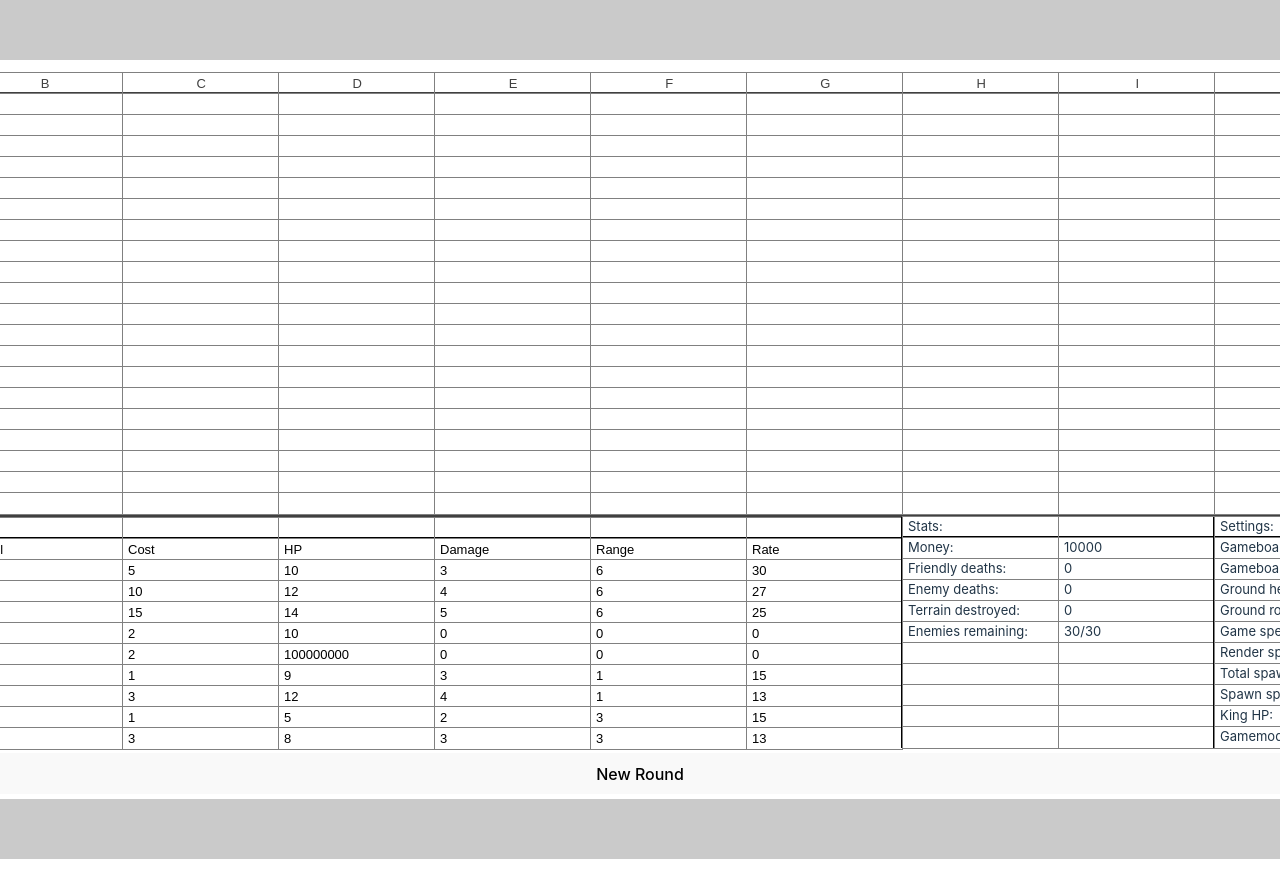
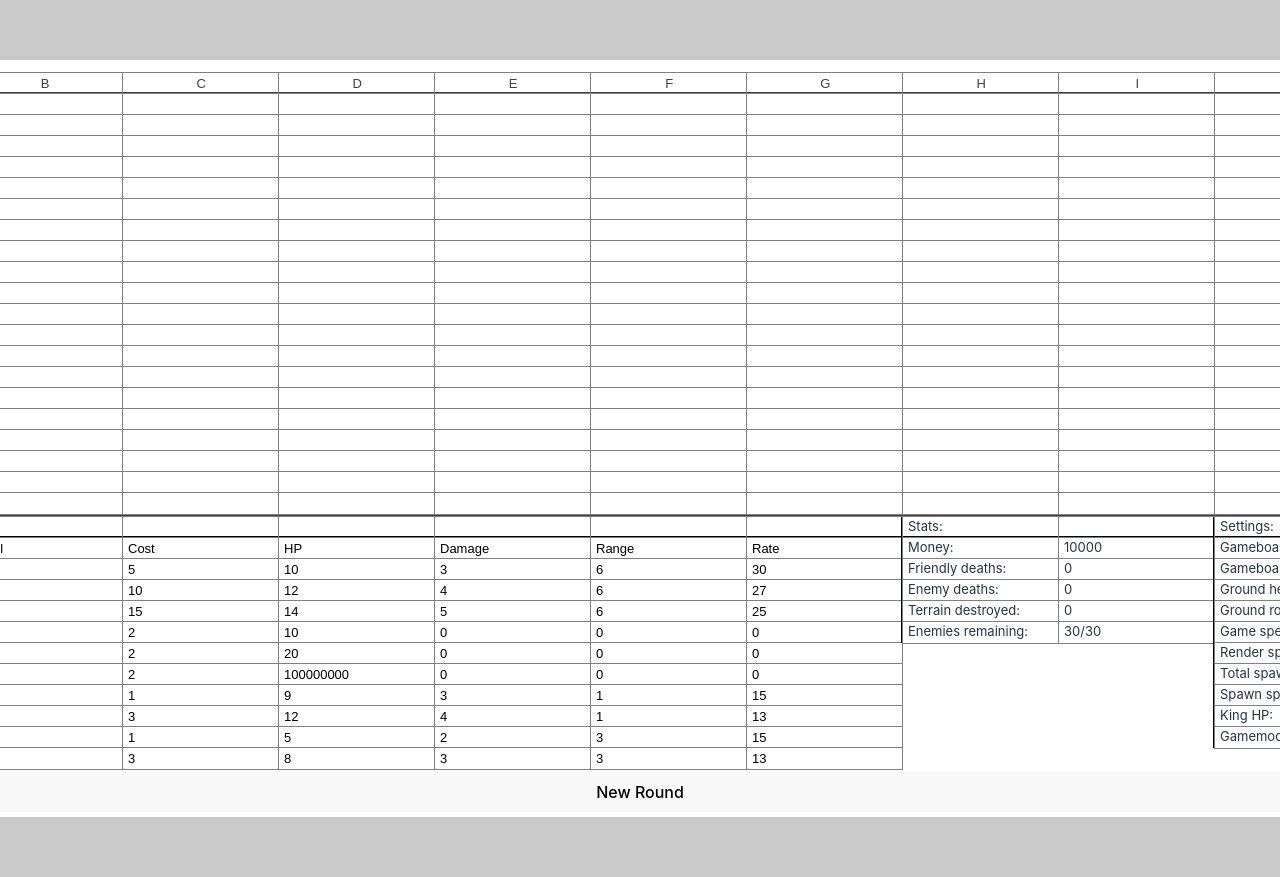
Before and after one commit to daefron/spreadsheet-creep, a React (Vite) app: page / in a window 1280 px wide. Shown: the top 877 px of the page. Built offline with nearby package versions, Linux system fonts and the light colour scheme.

Commit message:
slight css fixes

```diff
--- a/src/App.css
+++ b/src/App.css
@@ -28,7 +28,7 @@ td {
   padding: 0;
   height: 21px;
 }
-.boardRow {
+.boardRow, .purchasableRow {
   display: flex;
   justify-content: space-between;
 }
@@ -68,14 +68,14 @@ select {
   padding-left: 0px;
 }
 #purchasables {
-  margin-top: -5px;
+  margin-top: -3px;
 }
+
 #below {
   margin-top: 2px;
   display: flex;
   justify-content: start;
-  align-items: center;
-  box-shadow: 1px 0px 0px 0px black;
+  align-items: start;
   border-top-style: solid;
   border-top-width: 4px;
   border-top-color: #404040;
--- a/src/Game Logic/Engine.jsx
+++ b/src/Game Logic/Engine.jsx
@@ -28,6 +28,7 @@ export default function engineOutput() {
   const gameMode = useRef("king");
   const friendlyCount = useRef(1);
   const groundIsFalling = useRef(false);
+  const projectileCount = useRef(0);
   let entityList = EntityList;
   let projectileList = ProjectileList;
   let groundList = GroundList;
@@ -61,7 +62,6 @@ export default function engineOutput() {
     this.style = type.style;
   }
 
-  let projectileCount = 1;
   //function that creates new active projectiles
   function Projectile(parent, name, type) {
     this.type = type.type;
@@ -249,8 +249,10 @@ export default function engineOutput() {
       //function to spawn projectile
       function rangedAttack(currentEntity) {
         let projectileID =
-          currentEntity.projectile + projectileCount + currentEntity.name;
-        projectileCount++;
+          currentEntity.projectile +
+          projectileCount.current +
+          currentEntity.name;
+        projectileCount.current++;
         let type = projectileList[currentEntity.projectile];
         activeProjectiles.current.push(
           new Projectile(currentEntity, projectileID, type)
@@ -653,7 +655,7 @@ export default function engineOutput() {
       ) {
         for (let w = 1; w <= gameboardWidth.current; w++) {
           let spawnChance = 10;
-          if (gameMode === "king") {
+          if (gameMode.current === "king") {
             if (w < 3) {
               spawnChance = 10;
             } else if (w > gameboardWidth.current / 2) {
@@ -864,7 +866,7 @@ export default function engineOutput() {
         return spawnPosition;
       }
 
-      //clears the activeEntities.current on victory
+      //clears the activeEntities enemies on victory
       function activeEntitiesClearer(victory) {
         if (victory) {
           activeEntities.current = activeEntities.current.filter(
@@ -1322,7 +1324,7 @@ export default function engineOutput() {
         <tbody>
           {parsedFriendlyEntityArray.map((row) => {
             return (
-              <tr className="boardRow" key={row}>
+              <tr className="purchasableRow" key={row}>
                 {row.map((position) => {
                   return (
                     <td key={position[1]}>
@@ -1382,26 +1384,6 @@ export default function engineOutput() {
             {totalSpawns.current}
           </p>
         </div>
-        <div className="statHolder">
-          <p className="statTitle"></p>
-          <p className="stat"></p>
-        </div>
-        <div className="statHolder">
-          <p className="statTitle"></p>
-          <p className="stat"></p>
-        </div>
-        <div className="statHolder">
-          <p className="statTitle"></p>
-          <p className="stat"></p>
-        </div>
-        <div className="statHolder">
-          <p className="statTitle"></p>
-          <p className="stat"></p>
-        </div>
-        <div className="statHolder">
-          <p className="statTitle"></p>
-          <p className="stat"></p>
-        </div>
       </div>
     );
   }
--- a/src/Game Logic/EntityList.jsx
+++ b/src/Game Logic/EntityList.jsx
@@ -123,6 +123,16 @@ export default {
       },
       lvl2: {
         lvl: 2,
+        hp: 20,
+        dmg: 0,
+        range: 0,
+        rate: 0,
+        speed: 0,
+        value: 2,
+        neededExp: 100,
+      },
+      lvl3: {
+        lvl: 3,
         hp: 100000000,
         dmg: 0,
         range: 0,
```
